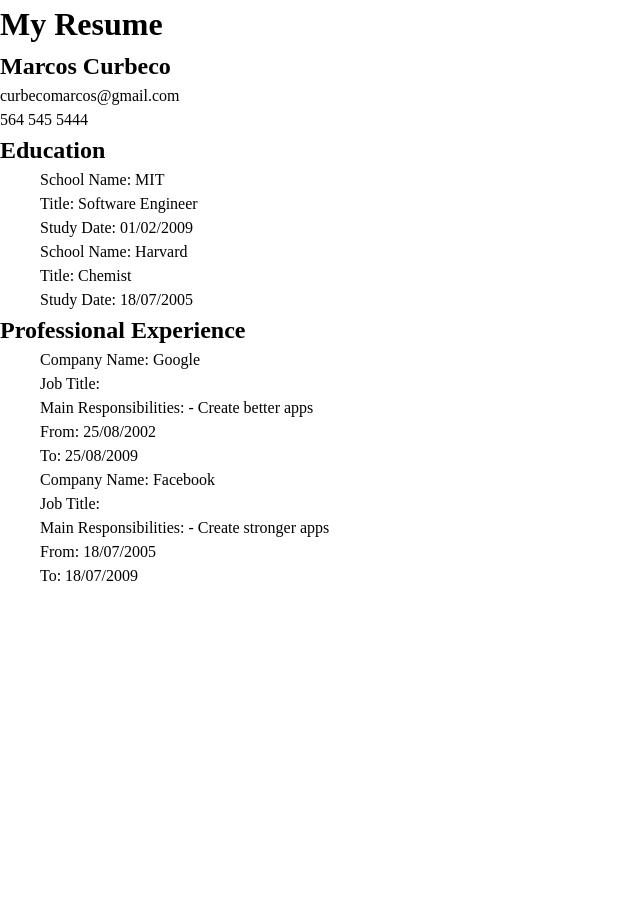
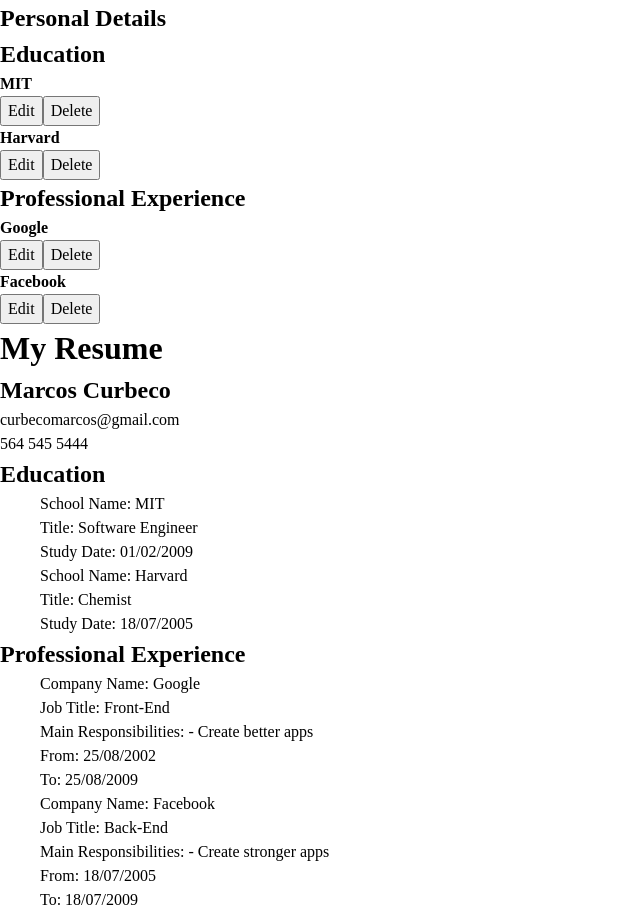
Before and after one commit to MCurb/cv-application-TOP_Project, a React (Vite) app: page / in a window 1280 px wide. Shown: the whole page, without its empty margins (0-640 px from the left). Before the commit the page ends 800 px from the top, so only its background shows below. Built offline with nearby package versions, Linux system fonts and the light colour scheme.

Commit message:
feat: create sidebar component tree with delete and edit functionality

```diff
--- a/src/App copy.jsx
+++ b/src/App copy.jsx
@@ -18,14 +18,14 @@
 //   ],
 // };
 
-const generalInfo = {
+const initGnralInfo = {
   id: crypto.randomUUID(),
   fullName: "Marcos Curbeco",
   email: "curbecomarcos@gmail.com",
   number: "564 545 5444",
 };
 
-const education = [
+const initEducation = [
   {
     id: crypto.randomUUID(),
     schoolName: "MIT",
@@ -40,11 +40,11 @@
   },
 ];
 
-const workExperience = [
+const initWorkExp = [
   {
     id: crypto.randomUUID(),
     companyName: "Google",
-    position: "Front-End",
+    positionTitle: "Front-End",
     mainResp: "- Create better apps",
     fromDate: "25/08/2002",
     toDate: "25/08/2009",
@@ -52,7 +52,7 @@
   {
     id: crypto.randomUUID(),
     companyName: "Facebook",
-    position: "Back-End",
+    positionTitle: "Back-End",
     mainResp: "- Create stronger apps",
     fromDate: "18/07/2005",
     toDate: "18/07/2009",
@@ -60,33 +60,193 @@
 ];
 
 export function AppTest() {
+  const [generalInfo, setGeneralInfo] = useState(initGnralInfo);
+  const [education, setEducation] = useState(initEducation);
+  const [workExp, setWorkExp] = useState(initWorkExp);
   return (
     <>
-      {/* <SideForms
+      <SideForms
         generalInfo={generalInfo}
         education={education}
-        workExp={workExperience}
-      ></SideForms> */}
+        workExp={workExp}
+        onGralFormSubmit={setGeneralInfo}
+        onEducationSubmit={setEducation}
+        onWorkExpSubmit={setWorkExp}
+      ></SideForms>
       <Resume
         generalInfo={generalInfo}
         education={education}
-        workExp={workExperience}
+        workExp={workExp}
       ></Resume>
     </>
   );
 }
 
-// function SideForms({ generalInfo, education, workExp }) {}
+function SideForms({
+  generalInfo,
+  education,
+  workExp,
+  onGralFormSubmit,
+  onEducationSubmit,
+  onWorkExpSubmit,
+}) {
+  return (
+    <>
+      <aside>
+        <FormSection
+          sectionType={"generalInfo"}
+          entries={generalInfo}
+          onSubmit={onGralFormSubmit}
+        ></FormSection>
+        <FormSection
+          sectionType={"education"}
+          entries={education}
+          onSubmit={onEducationSubmit}
+        ></FormSection>
+        <FormSection
+          sectionType={"work"}
+          entries={workExp}
+          onSubmit={onWorkExpSubmit}
+        ></FormSection>
+      </aside>
+    </>
+  );
+}
+
+function FormSection({ sectionType, entries, onSubmit }) {
+  const educInitData = {
+    schoolName: "",
+    title: "",
+    studyDate: "",
+  };
+  const [educInputs, setEducInputs] = useState(educInitData);
+
+  const workInitData = {
+    id: crypto.randomUUID(),
+    companyName: "",
+    positionTitle: "",
+    mainResp: "",
+    fromDate: "",
+    toDate: "",
+  };
+  const [workExpInputs, setWorkExpInputs] = useState(workInitData);
+
+  const gralInfoInitData = {
+    fullName: "",
+    email: "",
+    number: "",
+  };
+  const [gralInfoInputs, setGralInfoInputs] = useState(gralInfoInitData);
+
+  const sectionTitle = {
+    generalInfo: "Personal Details",
+    education: "Education",
+    work: "Professional Experience",
+  };
+
+  const isIterable = Array.isArray(entries);
+
+  function handleFormSubmit(inputData) {
+    setEducInputs(educInitData);
+    setWorkExpInputs(workInitData);
+
+    if (!isIterable) {
+      onSubmit({ ...entries, ...inputData });
+      return;
+    }
+
+    const objectExists = entries.find((entry) => inputData.id === entry.id);
+    if (!objectExists) {
+      onSubmit([...entries, { id: crypto.randomUUID(), ...inputData }]);
+      return;
+    }
+
+    const updatedEntries = entries.map((entry) =>
+      entry.id !== inputData.id ? entry : { ...entry, ...inputData },
+    );
+    onSubmit(updatedEntries);
+  }
+
+  function handleDeleteBtn(e) {
+    const { dataset } = e.target;
+    const filteredArr = entries.filter((entry) => dataset.id !== entry.id);
+    onSubmit(filteredArr);
+  }
+
+  function handleEditBtn(e) {
+    const { dataset } = e.target;
+    // Find the object
+    const entry = entries.find((entry) => dataset.id === entry.id);
+    // Refill the form
+    if (sectionType === "education") setEducInputs(entry);
+    if (sectionType === "work") setWorkExpInputs(entry);
+  }
+
+  return (
+    <>
+      <h2>{sectionTitle[sectionType]}</h2>
+      {isIterable &&
+        sectionType === "education" &&
+        entries.map((entry) => (
+          <MinCard key={entry.id}>
+            <h4>{entry.schoolName}</h4>
+            <Button onClick={handleEditBtn} text={"Edit"} id={entry.id} />
+            <Button onClick={handleDeleteBtn} text={"Delete"} id={entry.id} />
+          </MinCard>
+        ))}
+      {isIterable &&
+        sectionType === "work" &&
+        entries.map((entry) => (
+          <MinCard key={entry.id}>
+            <h4>{entry.companyName}</h4>
+            <Button onClick={handleEditBtn} text={"Edit"} id={entry.id} />
+            <Button onClick={handleDeleteBtn} text={"Delete"} id={entry.id} />
+          </MinCard>
+        ))}
+
+      {sectionType === "generalInfo" && (
+        <GralForm
+          inputsData={gralInfoInputs}
+          onChange={setGralInfoInputs}
+          onSubmit={handleFormSubmit}
+        ></GralForm>
+      )}
+      {sectionType === "education" && (
+        <EducForm
+          inputsData={educInputs}
+          onChange={setEducInputs}
+          onSubmit={handleFormSubmit}
+        ></EducForm>
+      )}
+      {sectionType === "work" && (
+        <PracticalExpForm
+          inputsData={workExpInputs}
+          onChange={setWorkExpInputs}
+          onSubmit={handleFormSubmit}
+        ></PracticalExpForm>
+      )}
+    </>
+  );
+}
+
+function MinCard({ children }) {
+  return <div>{children}</div>;
+}
 
 function Resume({ generalInfo, education, workExp }) {
   return (
     <>
-      <h1>My Resume</h1>
-      <h2>{generalInfo.fullName}</h2>
-      <p>{generalInfo.email}</p>
-      <p>{generalInfo.number}</p>
-      <InfoSection entries={education} sectionType={"education"}></InfoSection>
-      <InfoSection entries={workExp} sectionType={"work"}></InfoSection>
+      <main>
+        <h1>My Resume</h1>
+        <h2>{generalInfo.fullName}</h2>
+        <p>{generalInfo.email}</p>
+        <p>{generalInfo.number}</p>
+        <InfoSection
+          entries={education}
+          sectionType={"education"}
+        ></InfoSection>
+        <InfoSection entries={workExp} sectionType={"work"}></InfoSection>
+      </main>
     </>
   );
 }
@@ -102,7 +262,7 @@
       <ul>
         {sectionType === "education" &&
           entries.map((entry) => (
-            <Card>
+            <Card key={entry.id}>
               <p>School Name: {entry.schoolName}</p>
               <p>Title: {entry.title}</p>
               <p>Study Date: {entry.studyDate}</p>
@@ -111,7 +271,7 @@
 
         {sectionType === "work" &&
           entries.map((entry) => (
-            <Card>
+            <Card key={entry.id}>
               <p>Company Name: {entry.companyName}</p>
               <p>Job Title: {entry.positionTitle}</p>
               <p>Main Responsibilities: {entry.mainResp}</p>
--- a/src/components/forms/EducForm.jsx
+++ b/src/components/forms/EducForm.jsx
@@ -1,35 +1,29 @@
-import { useState } from "react";
 import { Button } from "../ui/Button";
 import { Input } from "../ui/Input";
 
-export function EducForm({ onFormSubmit, isActive, id }) {
-  const [educationInputValues, setEducationInputValues] = useState({
-    schoolName: "",
-    title: "",
-    studyDate: "",
-  });
-
+export function EducForm({ onSubmit, isActive, inputsData, onChange, id }) {
   function onInputChange(e) {
     const { name, value } = e.target;
-    setEducationInputValues({ ...educationInputValues, [name]: value });
+    onChange({ ...inputsData, [name]: value });
   }
 
-  function onSubmit(e) {
+  function handleFormSubmit(e) {
     e.preventDefault();
-    onFormSubmit(educationInputValues, e);
+    onSubmit(inputsData);
   }
 
   return (
     <form
       data-form-id={id}
       className={isActive ? "visible" : "hidden"}
-      onSubmit={onSubmit}
+      onSubmit={handleFormSubmit}
     >
       <fieldset>
         <legend>Education:</legend>
         <Input
           label={"School Name:"}
           placeholder={"MIT"}
+          value={inputsData.schoolName}
           id={"input-sch-name"}
           name={"schoolName"}
           onChange={onInputChange}
@@ -38,6 +32,7 @@
         <Input
           label={"Title:"}
           placeholder={"Sofware Engineer"}
+          value={inputsData.title}
           id={"input-title"}
           name={"title"}
           onChange={onInputChange}
@@ -45,6 +40,7 @@
         ></Input>
         <Input
           label={"Study Date:"}
+          value={inputsData.studyDate}
           id={"input-study-date"}
           name={"studyDate"}
           onChange={onInputChange}
--- a/src/components/forms/GralForm.jsx
+++ b/src/components/forms/GralForm.jsx
@@ -1,29 +1,22 @@
-import { useState } from "react";
 import { Button } from "../ui/Button";
 import { Input } from "../ui/Input";
 
-export function GralForm({ onFormSubmit, isActive, id }) {
-  const [gralInfoInputValues, setGralInfoInputValues] = useState({
-    fullName: "",
-    email: "",
-    number: "",
-  });
-
+export function GralForm({ onSubmit, isActive, inputsData, onChange, id }) {
   function onInputChange(e) {
     const { name, value } = e.target;
-    setGralInfoInputValues({ ...gralInfoInputValues, [name]: value });
+    onChange({ ...inputsData, [name]: value });
   }
 
-  function onSubmit(e) {
+  function handleFormSubmit(e) {
     e.preventDefault();
-    onFormSubmit(gralInfoInputValues, e);
+    onSubmit(inputsData);
   }
 
   return (
     <form
       data-form-id={id}
       className={isActive ? "visible" : "hidden"}
-      onSubmit={onSubmit}
+      onSubmit={handleFormSubmit}
     >
       <fieldset>
         <legend>General Information:</legend>
@@ -32,6 +25,7 @@
           placeholder={"Marcos Curbeco"}
           id={"input-name"}
           name={"fullName"}
+          value={inputsData.fullName}
           onChange={onInputChange}
           required
         ></Input>
@@ -40,18 +34,20 @@
           placeholder={"youremail@gmail.com"}
           id={"input-email"}
           name={"email"}
+          value={inputsData.email}
           onChange={onInputChange}
           type="email"
-          required={gralInfoInputValues.number === "" && true}
+          required={inputsData.number === "" && true}
         ></Input>
         <Input
           label={"Phone Number:"}
           placeholder={"548 654 1526"}
           id={"input-number"}
           name={"number"}
+          value={inputsData.number}
           onChange={onInputChange}
           type="number"
-          required={gralInfoInputValues.email === "" && true}
+          required={inputsData.email === "" && true}
         ></Input>
       </fieldset>
       <div>
--- a/src/components/ui/Input.jsx
+++ b/src/components/ui/Input.jsx
@@ -6,6 +6,7 @@
   id,
   datasetId,
   name,
+  value,
   required,
 }) {
   return (
@@ -15,6 +16,7 @@
         type={type}
         placeholder={placeholder}
         onChange={onChange}
+        value={value}
         id={id}
         name={name}
         data-form-id={datasetId}
--- a/src/components/ui/Textarea.jsx
+++ b/src/components/ui/Textarea.jsx
@@ -5,12 +5,14 @@
   id,
   datasetId,
   name,
+  value,
   required,
 }) {
   return (
     <>
       <label htmlFor={id}>{label}</label>
       <textarea
+        value={value}
         placeholder={placeholder}
         onChange={onChange}
         id={id}
```
Also changed, not shown: src/components/forms/PracticalExpForm.jsx (+22 -20 lines).
